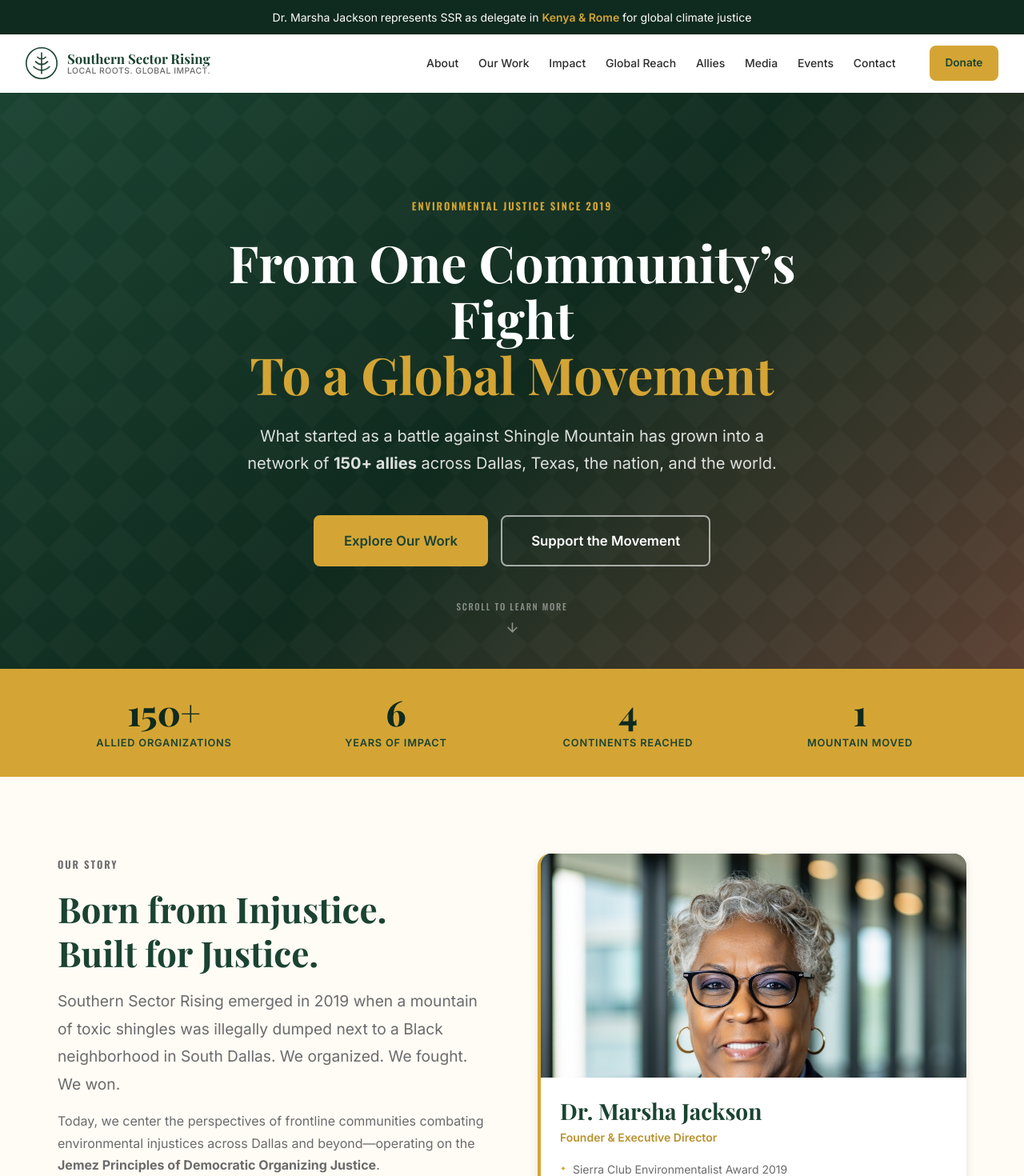
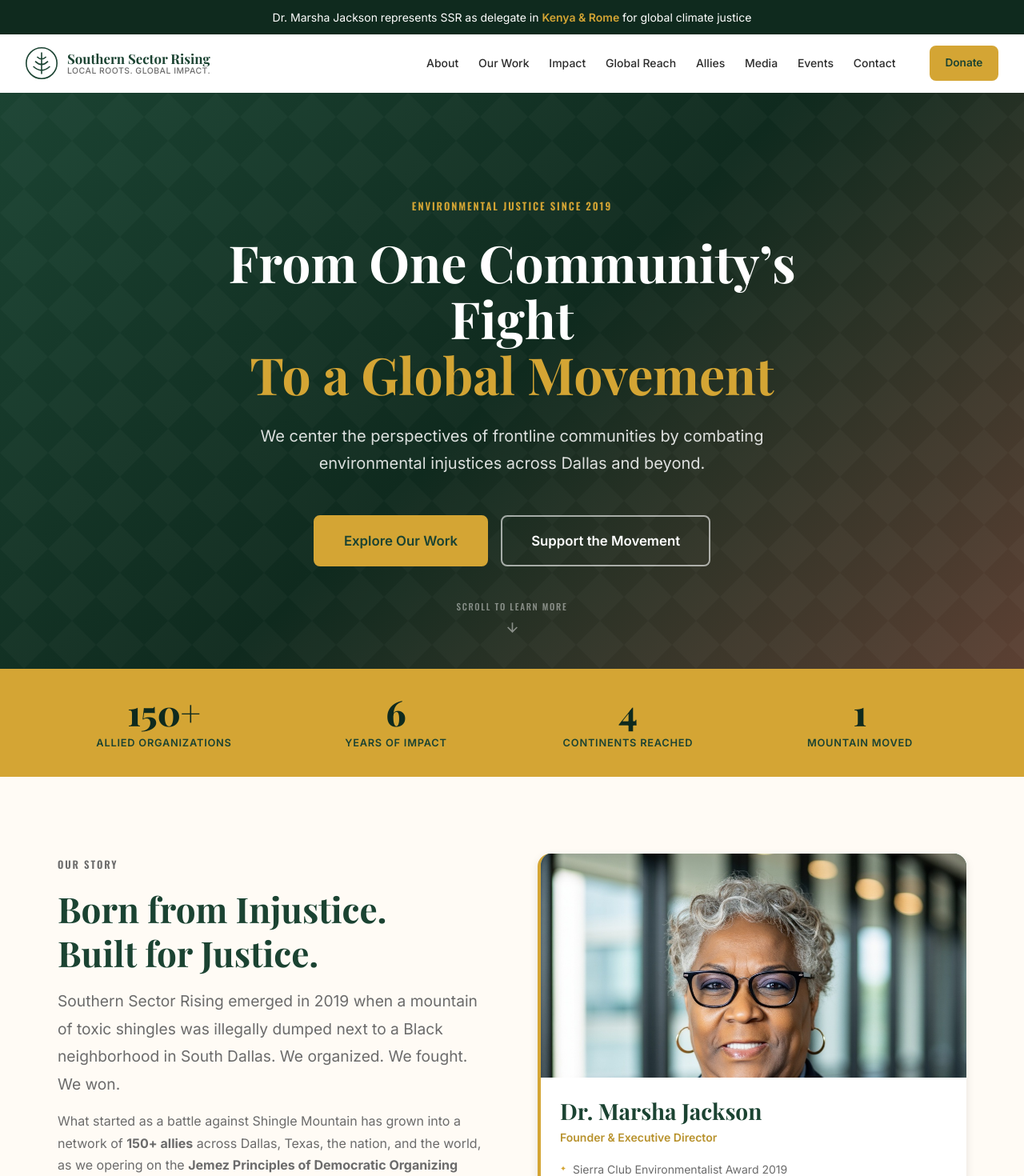
Before and after one commit to ssrdallas/southernsectorrising, a Next.js app: page / in a window 1280 px wide. Shown: the top 1470 px of the page at 80% size. Built offline with nearby package versions, Linux system fonts and the light colour scheme.

Commit message:
Revise text for clarity on community impact
Updated text to reflect the growth of the movement and its allies.

```diff
--- a/src/app/page.tsx
+++ b/src/app/page.tsx
@@ -70,8 +70,8 @@
             <span className={styles.heroHighlight}>To a Global Movement</span>
           </h1>
           <p className={styles.heroDesc}>
-            What started as a battle against Shingle Mountain has grown into a network of{' '}
-            <strong>150+ allies</strong> across Dallas, Texas, the nation, and the world.
+            We center the perspectives of frontline communities by combating environmental
+            injustices across Dallas and beyond.
           </p>
           <div className={styles.heroCta}>
             <Link href="/our-work" className="btn btn--gold btn--lg">Explore Our Work</Link>
@@ -109,8 +109,8 @@
                 We organized. We fought. We won.
               </p>
               <p>
-                Today, we center the perspectives of frontline communities combating environmental
-                injustices across Dallas and beyond—operating on the{' '}
+                What started as a battle against Shingle Mountain has grown into a network of{' '}
+            <strong>150+ allies</strong> across Dallas, Texas, the nation, and the world, as we opering on the{' '}
                 <strong>Jemez Principles of Democratic Organizing Justice</strong>.
               </p>
               <Link href="/about" className="link-arrow" style={{ marginTop: '1.5rem', display: 'inline-flex' }}>
```
